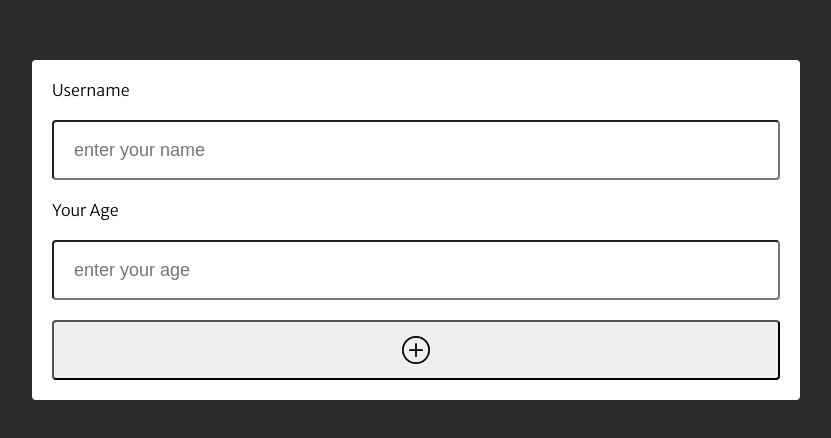
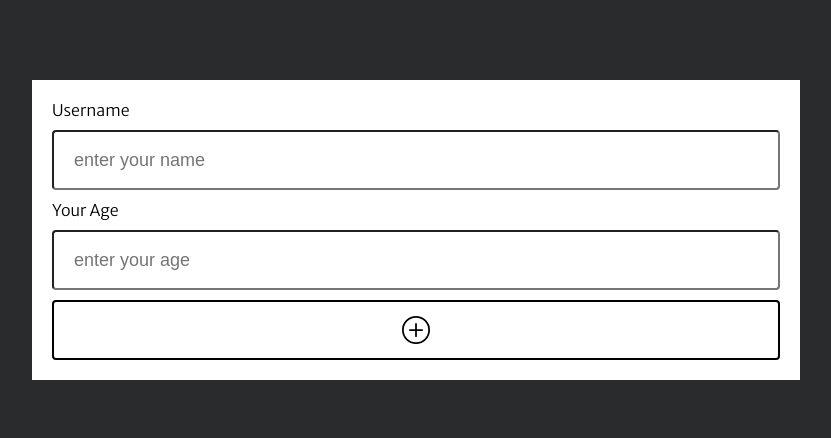
Before and after one commit to Mahyarnafisi/addingapp, a React (Create React App) app: page / in a window 1280 px wide. Shown: the part 170-608 px from the top of the page, without its empty margins (224-1055 px from the left). Built offline with nearby package versions, Linux system fonts and the light colour scheme.

Commit message:
add custom component, Button and Card share the className through props between components

```diff
--- /dev/null
+++ b/src/components/UI/Button.js
@@ -0,0 +1,7 @@
+import React from "react";
+import styles from "../style/UI/Button.module.css";
+
+const Button = (props) => {
+  return <div className={`${styles.btn} ${props.className}`}>{props.children}</div>;
+};
+export default Button;
--- /dev/null
+++ b/src/components/UI/Card.js
@@ -0,0 +1,7 @@
+import React from "react";
+import styles from "./../style/UI/Card.module.css";
+const Card = (props) => {
+  return <div className={`${styles.card} ${props.className}`}>{props.children}</div>;
+};
+
+export default Card;
--- /dev/null
+++ b/src/components/style/UI/Button.module.css
@@ -0,0 +1,14 @@
+.btn {
+  padding: 1rem 3rem;
+  height: 6rem;
+  cursor: pointer;
+  border-radius: 0.4rem;
+  border: 2px solid;
+  display: flex;
+  align-items: center;
+  justify-content: center;
+  font-size: 2.8rem;
+}
+.btn:hover {
+  filter: contrast(75%);
+}
--- /dev/null
+++ b/src/components/style/UI/Card.module.css
@@ -0,0 +1,9 @@
+.card {
+  grid-column: 2/10;
+  height: min-content;
+  background-color: #ffffff;
+  padding: 2rem;
+  display: grid;
+  grid-template-columns: 1fr;
+  grid-gap: 2rem;
+}
--- a/src/components/style/user/AddUser.module.css
+++ b/src/components/style/user/AddUser.module.css
@@ -1,34 +1,24 @@
 .add-user {
-  grid-column: 2/10;
-  /* border: 2px solid red; */
-  height: min-content;
-  background-color: #ffffff;
-  padding: 2rem;
-  display: grid;
-  grid-gap: 2rem;
-  grid-template-columns: 1fr;
+  width: 100%;
   font-size: 1.6rem;
   border-radius: 0.4rem;
+  display: flex;
+  align-items: flex-start;
+  justify-content: center;
+  flex-direction: column;
+  gap: 1rem;
 }
 
 .add-user__label {
 }
 
 .add-user__input {
+  width: 100%;
   padding: 2rem;
   height: 6rem;
   font-size: 1.8rem;
   border-radius: 0.4rem;
 }
 .add-user__btn-submit {
-  padding: 1rem 3rem;
-  height: 6rem;
-  cursor: pointer;
-  border-radius: 0.4rem;
-
-  display: flex;
-  align-items: center;
-  justify-content: center;
-  gap: 1rem;
-  font-size: 2.8rem;
+  width: 100%;
 }
--- a/src/components/user/AddUser.js
+++ b/src/components/user/AddUser.js
@@ -1,9 +1,18 @@
 import React from "react";
 import styles from "../style/user/AddUser.module.css";
+import Card from "../UI/Card";
+import Button from "../UI/Button";
 import { BsPlusCircle } from "react-icons/bs";
 function AddUser() {
+  /*submit function */
+  const addUserHandler = (e) => {
+    e.preventDefault();
+    console.log("submitted");
+  };
+
   return (
-    <form className={styles["add-user"]}>
+    <Card>
+      <form className={styles["add-user"]} onSubmit={addUserHandler}>
         <label className={styles["add-user__label"]} htmlFor="username">
           Username
         </label>
@@ -12,10 +21,11 @@ function AddUser() {
           Your Age
         </label>
         <input className={`${styles["add-user__input"]} `} id="username" type="number" placeholder="enter your age" />
-      <button className={styles["add-user__btn-submit"]}>
+        <Button type="submit" className={styles["add-user__btn-submit"]}>
           <BsPlusCircle />
-      </button>
+        </Button>
       </form>
+    </Card>
   );
 }
 
```
Lines whose indentation alone changed are shown as unchanged.
